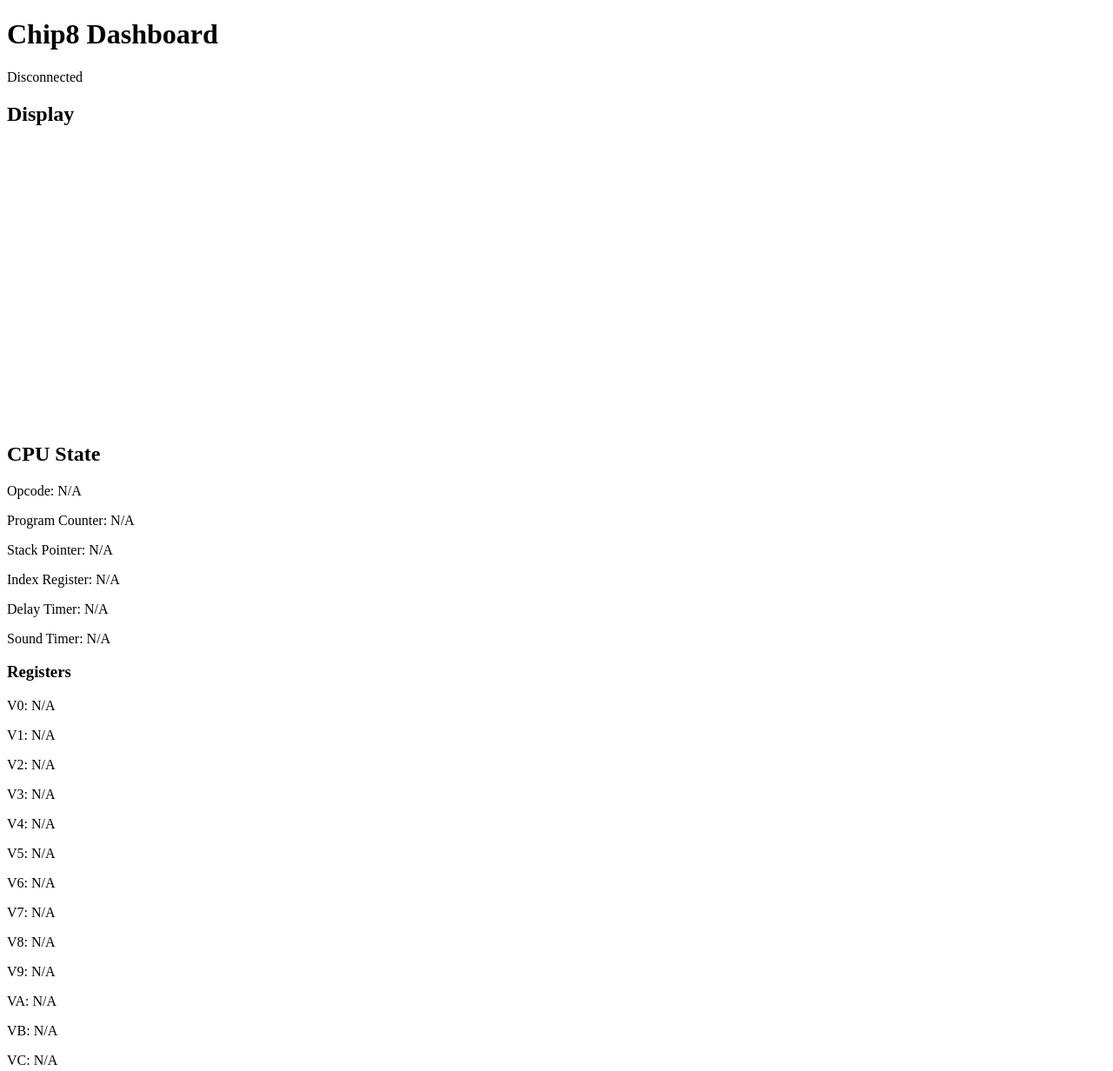
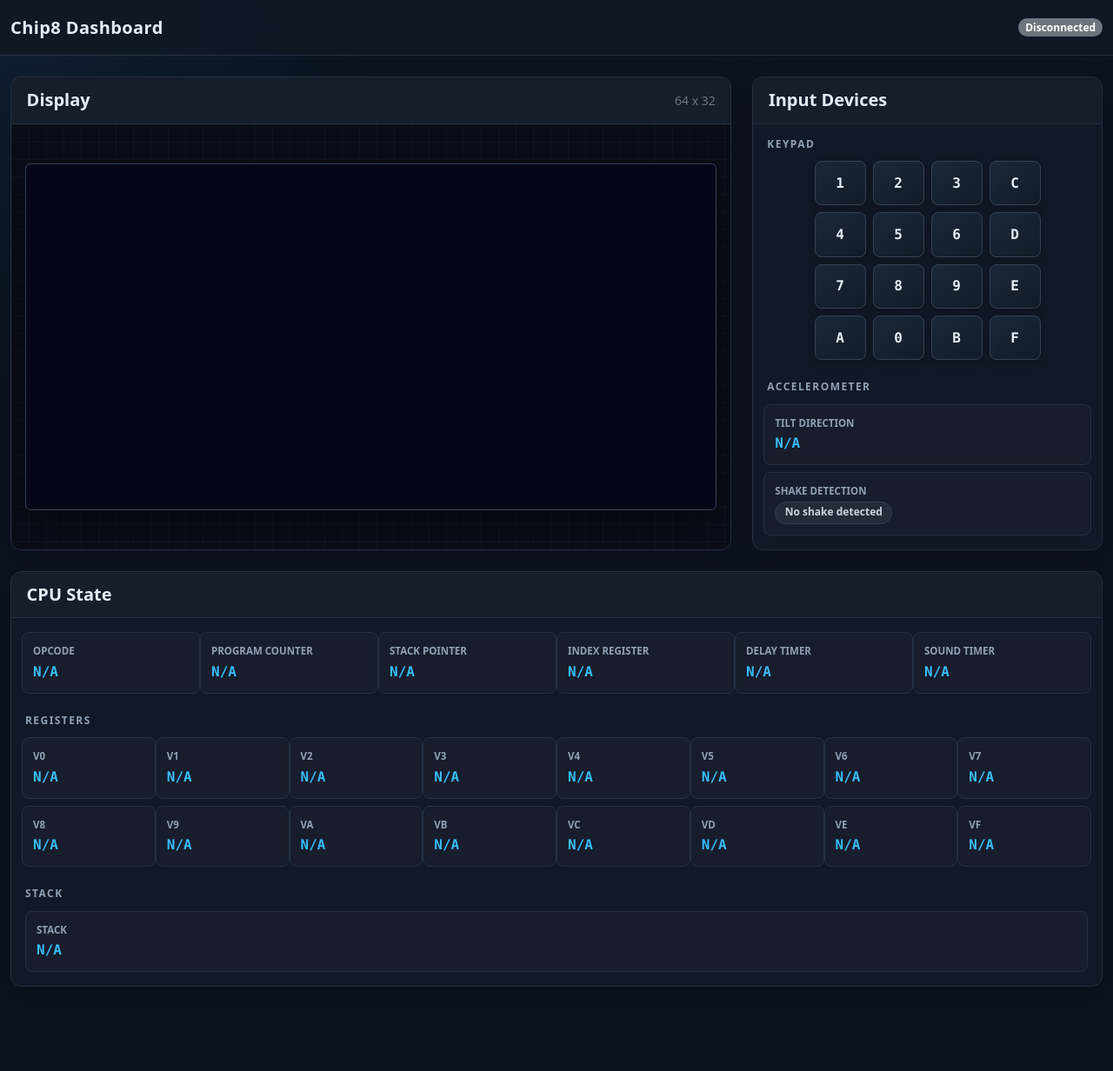
Before and after one commit to EniolaDare/chip-emulator, a plain HTML site: page data/dashboard/index.html in a window 1280 px wide. Shown: the top 1232 px of the page at 87% size. After the commit the page ends 1159 px from the top, so only its background shows below. Drawn offline with Linux system fonts and the light colour scheme.

Commit message:
added dahsboard styling

```diff
--- a/data/dashboard/index.html
+++ b/data/dashboard/index.html
@@ -4,146 +4,116 @@
     <meta charset="UTF-8">
     <meta name="viewport" content="width=device-width, initial-scale=1.0">
     <title>Chip8 Dashboard</title>
+    <link rel="stylesheet" href="bootstrap.min.css">
     <link rel="stylesheet" href="style.css">
 </head>
 <body>
-    <header>
-        <h1>Chip8 Dashboard</h1>
-        <div id="status">Disconnected</div>
-    </header>
+    <nav class="navbar navbar-expand dashboard-navbar">
+        <div class="container-fluid">
+            <span class="navbar-brand mb-0 h1">Chip8 Dashboard</span>
+            <span id="status" class="badge rounded-pill text-bg-secondary">Disconnected</span>
+        </div>
+    </nav>
 
-    <main>
-        <section class="panel" id="display">
-            <h2>Display</h2>
-
-            <canvas id="chip8-display" width="640" height="320"></canvas>
-        </section>
-
-        <section class="panel" id="cpu">
-            <h2>CPU State</h2>
-
-            <div id="cpu-info">
-                <div class="stat">
-                    <p>Opcode: <span id="opcode">N/A</span></p>
+    <main class="container-fluid py-4 dashboard-container">
+        <div class="row g-4">
+            <section class="col-xl-8" id="display">
+                <div class="card dashboard-card h-100">
+                    <div class="card-header d-flex align-items-center justify-content-between">
+                        <h2 class="h5 mb-0">Display</h2>
+                        <span class="text-secondary small">64 x 32</span>
                     </div>
-                <div class="stat">
-                    <p>Program Counter: <span id="pc">N/A</span></p>
-                </div>
-                <div class="stat">
-                    <p>Stack Pointer: <span id="sp">N/A</span></p>
-                </div>
-                <div class="stat">
-                    <p>Index Register: <span id="i">N/A</span></p>
-                </div>
-                <div class="stat">
-                    <p>Delay Timer: <span id="dt">N/A</span></p>
-                </div>
-                <div class="stat">
-                    <p>Sound Timer: <span id="st">N/A</span></p>
-                </div>
-            </div>
-
-            <h3>Registers</h3>
-            <div id="registers">
-                <div class="stat">
-                    <p>V0: <span id="v0">N/A</span></p>
-                </div>
-                <div class="stat">
-                    <p>V1: <span id="v1">N/A</span></p>
-                </div>
-                <div class="stat">
-                    <p>V2: <span id="v2">N/A</span></p>
-                </div>
-                <div class="stat">
-                    <p>V3: <span id="v3">N/A</span></p>
-                </div>
-                <div class="stat">
-                    <p>V4: <span id="v4">N/A</span></p>
-                </div>
-                <div class="stat">
-                    <p>V5: <span id="v5">N/A</span></p>
-                </div>
-                <div class="stat">
-                    <p>V6: <span id="v6">N/A</span></p>
-                </div>
-                <div class="stat">
-                    <p>V7: <span id="v7">N/A</span></p>
-                </div>
-                <div class="stat">
-                    <p>V8: <span id="v8">N/A</span></p>
-                </div>
-                <div class="stat">
-                    <p>V9: <span id="v9">N/A</span></p>
-                </div>
-                <div class="stat">
-                    <p>VA: <span id="va">N/A</span></p>
-                </div>
-                <div class="stat">
-                    <p>VB: <span id="vb">N/A</span></p>
-                </div>
-                <div class="stat">
-                    <p>VC: <span id="vc">N/A</span></p>
-                </div>
-                <div class="stat">
-                    <p>VD: <span id="vd">N/A</span></p>
-                </div>
-                <div class="stat">
-                    <p>VE: <span id="ve">N/A</span></p>
-                </div>
-                <div class="stat">
-                    <p>VF: <span id="vf">N/A</span></p>
-                </div>
-            </div>
-
-            <h3>Stack</h3>
-            <div id="stack">
-                <div class="stat">
-                    <p>Stack: <span id="stack-content">N/A</span></p>
+                    <div class="card-body display-body">
+                        <canvas id="chip8-display" width="640" height="320" class="chip8-canvas"></canvas>
                     </div>
                 </div>
             </section>
 
-        <section class="panel" id="input">
-            <h2>Input Devices</h2>
-
-            <h3>Keypad</h3>
-            <div id="keypad">
+            <section class="col-xl-4" id="input">
+                <div class="card dashboard-card h-100">
+                    <div class="card-header">
+                        <h2 class="h5 mb-0">Input Devices</h2>
+                    </div>
+                    <div class="card-body">
+                        <h3 class="section-heading">Keypad</h3>
+                        <div id="keypad" class="keypad-grid">
                             <span class="key" id="key-1">1</span>
                             <span class="key" id="key-2">2</span>
                             <span class="key" id="key-3">3</span>
                             <span class="key" id="key-C">C</span>
-
                             <span class="key" id="key-4">4</span>
                             <span class="key" id="key-5">5</span>
                             <span class="key" id="key-6">6</span>
                             <span class="key" id="key-D">D</span>
-
                             <span class="key" id="key-7">7</span>
                             <span class="key" id="key-8">8</span>
                             <span class="key" id="key-9">9</span>
                             <span class="key" id="key-E">E</span>
-
                             <span class="key" id="key-A">A</span>
                             <span class="key" id="key-0">0</span>
                             <span class="key" id="key-B">B</span>
                             <span class="key" id="key-F">F</span>
                         </div>
 
-            <h3>Accelerometer</h3>
-            <div id="accelerometer">
-                <div class="stat">
-                    <p>X: <span id="accel-x">N/A</span></p>
+                        <h3 class="section-heading mt-4">Accelerometer</h3>
+                        <div id="accelerometer" class="row g-2">
+                            <div class="col-12 stat stat-wide">
+                                <span>Tilt Direction</span>
+                                <strong id="tilt-direction">N/A</strong>
                             </div>
-                <div class="stat">
-                    <p>Y: <span id="accel-y">N/A</span></p>
+                            <div class="col-12 stat stat-wide">
+                                <span>Shake Detection</span>
+                                <strong id="shake-status" class="shake-indicator" role="status" aria-live="polite">No shake detected</strong>
                             </div>
-                <div class="stat">
-                    <p>Z: <span id="accel-z">N/A</span></p>
+                        </div>
+                    </div>
+                </div>
+            </section>
+
+            <section class="col-12" id="cpu">
+                <div class="card dashboard-card">
+                    <div class="card-header">
+                        <h2 class="h5 mb-0">CPU State</h2>
+                    </div>
+                    <div class="card-body">
+                        <div id="cpu-info" class="row g-2 mb-4">
+                            <div class="col-6 col-md-4 col-xl-2 stat"><span>Opcode</span><strong id="opcode">N/A</strong></div>
+                            <div class="col-6 col-md-4 col-xl-2 stat"><span>Program Counter</span><strong id="pc">N/A</strong></div>
+                            <div class="col-6 col-md-4 col-xl-2 stat"><span>Stack Pointer</span><strong id="sp">N/A</strong></div>
+                            <div class="col-6 col-md-4 col-xl-2 stat"><span>Index Register</span><strong id="i">N/A</strong></div>
+                            <div class="col-6 col-md-4 col-xl-2 stat"><span>Delay Timer</span><strong id="dt">N/A</strong></div>
+                            <div class="col-6 col-md-4 col-xl-2 stat"><span>Sound Timer</span><strong id="st">N/A</strong></div>
                         </div>
 
-                <p>Tilt Direction: <span id="tilt-direction">N/A</span></p>
+                        <h3 class="section-heading">Registers</h3>
+                        <div id="registers" class="row g-2">
+                            <div class="col-6 col-sm-4 col-md-3 col-xl-1-5 stat"><span>V0</span><strong id="v0">N/A</strong></div>
+                            <div class="col-6 col-sm-4 col-md-3 col-xl-1-5 stat"><span>V1</span><strong id="v1">N/A</strong></div>
+                            <div class="col-6 col-sm-4 col-md-3 col-xl-1-5 stat"><span>V2</span><strong id="v2">N/A</strong></div>
+                            <div class="col-6 col-sm-4 col-md-3 col-xl-1-5 stat"><span>V3</span><strong id="v3">N/A</strong></div>
+                            <div class="col-6 col-sm-4 col-md-3 col-xl-1-5 stat"><span>V4</span><strong id="v4">N/A</strong></div>
+                            <div class="col-6 col-sm-4 col-md-3 col-xl-1-5 stat"><span>V5</span><strong id="v5">N/A</strong></div>
+                            <div class="col-6 col-sm-4 col-md-3 col-xl-1-5 stat"><span>V6</span><strong id="v6">N/A</strong></div>
+                            <div class="col-6 col-sm-4 col-md-3 col-xl-1-5 stat"><span>V7</span><strong id="v7">N/A</strong></div>
+                            <div class="col-6 col-sm-4 col-md-3 col-xl-1-5 stat"><span>V8</span><strong id="v8">N/A</strong></div>
+                            <div class="col-6 col-sm-4 col-md-3 col-xl-1-5 stat"><span>V9</span><strong id="v9">N/A</strong></div>
+                            <div class="col-6 col-sm-4 col-md-3 col-xl-1-5 stat"><span>VA</span><strong id="va">N/A</strong></div>
+                            <div class="col-6 col-sm-4 col-md-3 col-xl-1-5 stat"><span>VB</span><strong id="vb">N/A</strong></div>
+                            <div class="col-6 col-sm-4 col-md-3 col-xl-1-5 stat"><span>VC</span><strong id="vc">N/A</strong></div>
+                            <div class="col-6 col-sm-4 col-md-3 col-xl-1-5 stat"><span>VD</span><strong id="vd">N/A</strong></div>
+                            <div class="col-6 col-sm-4 col-md-3 col-xl-1-5 stat"><span>VE</span><strong id="ve">N/A</strong></div>
+                            <div class="col-6 col-sm-4 col-md-3 col-xl-1-5 stat"><span>VF</span><strong id="vf">N/A</strong></div>
+                        </div>
+
+                        <h3 class="section-heading mt-4">Stack</h3>
+                        <div id="stack" class="stat stat-wide">
+                            <span>Stack</span>
+                            <strong id="stack-content">N/A</strong>
+                        </div>
+                    </div>
                 </div>
             </section>
+        </div>
     </main>
 
     <script src="script.js"></script>
--- a/data/dashboard/style.css
+++ b/data/dashboard/style.css
@@ -0,0 +1,196 @@
+:root {
+    --dashboard-bg: #0b1220;
+    --dashboard-panel: #111827;
+    --dashboard-panel-border: #243044;
+    --dashboard-accent: #38bdf8;
+    --dashboard-text: #e5edf7;
+    --dashboard-muted: #91a0b5;
+}
+
+body {
+    min-height: 100vh;
+    margin: 0;
+    color: var(--dashboard-text);
+    background:
+        radial-gradient(circle at top left, rgba(56, 189, 248, 0.08), transparent 28rem),
+        var(--dashboard-bg);
+}
+
+.dashboard-navbar {
+    min-height: 64px;
+    border-bottom: 1px solid var(--dashboard-panel-border);
+    background: rgba(17, 24, 39, 0.92);
+    backdrop-filter: blur(12px);
+}
+
+.dashboard-navbar .container-fluid,
+.dashboard-container {
+    max-width: 1600px;
+}
+
+.navbar-brand {
+    color: var(--dashboard-text);
+    font-weight: 700;
+    letter-spacing: 0.02em;
+}
+
+.dashboard-card {
+    overflow: hidden;
+    border: 1px solid var(--dashboard-panel-border);
+    border-radius: 12px;
+    background: var(--dashboard-panel);
+    box-shadow: 0 12px 32px rgba(0, 0, 0, 0.18);
+}
+
+.dashboard-card .card-header {
+    padding: 0.9rem 1.1rem;
+    border-bottom: 1px solid var(--dashboard-panel-border);
+    background: rgba(255, 255, 255, 0.018);
+}
+
+.dashboard-card .card-header h2 {
+    color: var(--dashboard-text);
+    font-weight: 650;
+}
+
+.dashboard-card .card-body {
+    color: var(--dashboard-text);
+}
+
+.display-body {
+    display: grid;
+    min-height: 360px;
+    place-items: center;
+    background:
+        linear-gradient(rgba(255, 255, 255, 0.025) 1px, transparent 1px),
+        linear-gradient(90deg, rgba(255, 255, 255, 0.025) 1px, transparent 1px),
+        #080d18;
+    background-size: 20px 20px;
+}
+
+.chip8-canvas {
+    width: 100%;
+    max-width: 900px;
+    height: auto;
+    border: 1px solid #36465e;
+    border-radius: 6px;
+    background: #020617;
+    image-rendering: pixelated;
+    box-shadow: 0 16px 44px rgba(0, 0, 0, 0.38);
+}
+
+.section-heading {
+    margin-bottom: 0.75rem;
+    color: var(--dashboard-muted);
+    font-size: 0.75rem;
+    font-weight: 700;
+    letter-spacing: 0.12em;
+    text-transform: uppercase;
+}
+
+.stat {
+    display: flex;
+    min-height: 62px;
+    flex-direction: column;
+    justify-content: center;
+    padding: 0.75rem;
+    border: 1px solid var(--dashboard-panel-border);
+    border-radius: 8px;
+    background: rgba(255, 255, 255, 0.025);
+}
+
+.stat span {
+    color: var(--dashboard-muted);
+    font-size: 0.72rem;
+    font-weight: 650;
+    text-transform: uppercase;
+}
+
+.stat strong {
+    margin-top: 0.2rem;
+    color: var(--dashboard-accent);
+    font-family: Consolas, "Courier New", monospace;
+    font-size: 1rem;
+}
+
+.stat-wide {
+    min-height: 52px;
+}
+
+.stat strong.shake-indicator {
+    align-self: flex-start;
+    padding: 0.3rem 0.65rem;
+    border: 1px solid #334155;
+    border-radius: 999px;
+    color: #cbd5e1;
+    background: rgba(148, 163, 184, 0.1);
+    font-family: inherit;
+    font-size: 0.75rem;
+    line-height: 1.2;
+}
+
+.stat strong.shake-indicator.is-detected {
+    border-color: rgba(52, 211, 153, 0.45);
+    color: #6ee7b7;
+    background: rgba(16, 185, 129, 0.14);
+}
+
+.keypad-grid {
+    display: grid;
+    max-width: 260px;
+    grid-template-columns: repeat(4, 1fr);
+    gap: 8px;
+    margin-inline: auto;
+}
+
+.key {
+    display: grid;
+    aspect-ratio: 1.15;
+    place-items: center;
+    border: 1px solid #354258;
+    border-radius: 8px;
+    color: var(--dashboard-text);
+    background: linear-gradient(145deg, #1b2738, #121b29);
+    font-family: Consolas, "Courier New", monospace;
+    font-weight: 700;
+    box-shadow: 0 4px 10px rgba(0, 0, 0, 0.22);
+}
+
+.key.active,
+.key:active {
+    border-color: var(--dashboard-accent);
+    color: #06121b;
+    background: var(--dashboard-accent);
+    box-shadow: 0 0 14px rgba(56, 189, 248, 0.5);
+}
+
+#status {
+    min-width: 92px;
+    text-align: center;
+}
+
+@media (min-width: 1200px) {
+    .col-xl-1-5 {
+        flex: 0 0 auto;
+        width: 12.5%;
+    }
+}
+
+@media (max-width: 575.98px) {
+    .dashboard-navbar .navbar-brand {
+        font-size: 1.1rem;
+    }
+
+    .dashboard-container {
+        padding: 1rem 0.75rem;
+    }
+
+    .display-body {
+        min-height: 220px;
+        padding: 0.75rem;
+    }
+
+    .keypad-grid {
+        max-width: 220px;
+    }
+}
```
Also changed, not shown: data/dashboard/bootstrap.min.css (added). Lines whose indentation alone changed are shown as unchanged.
